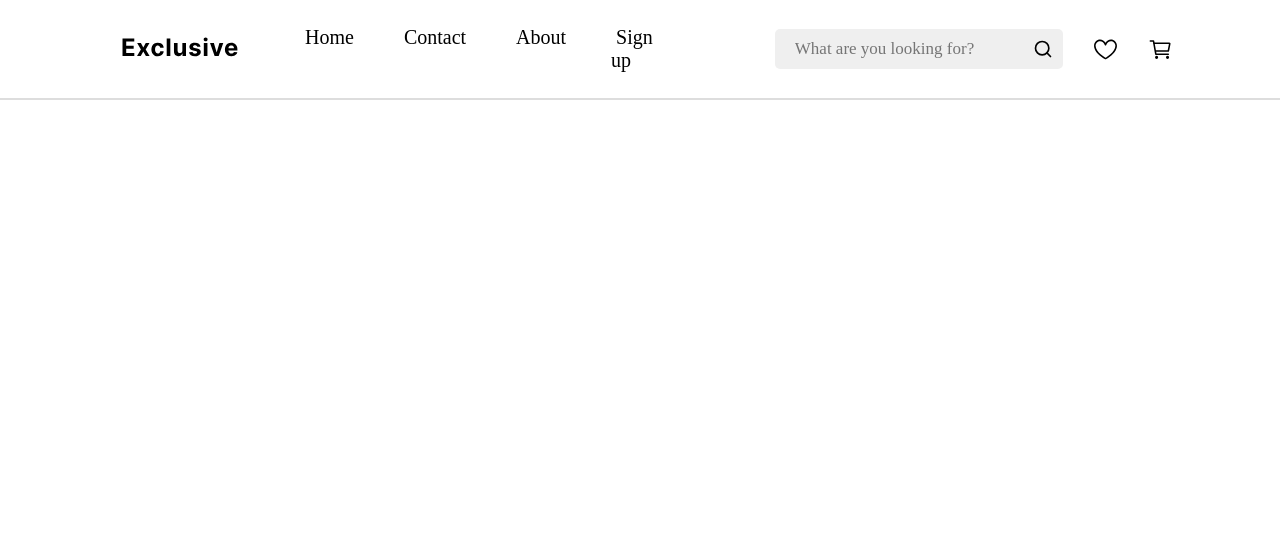
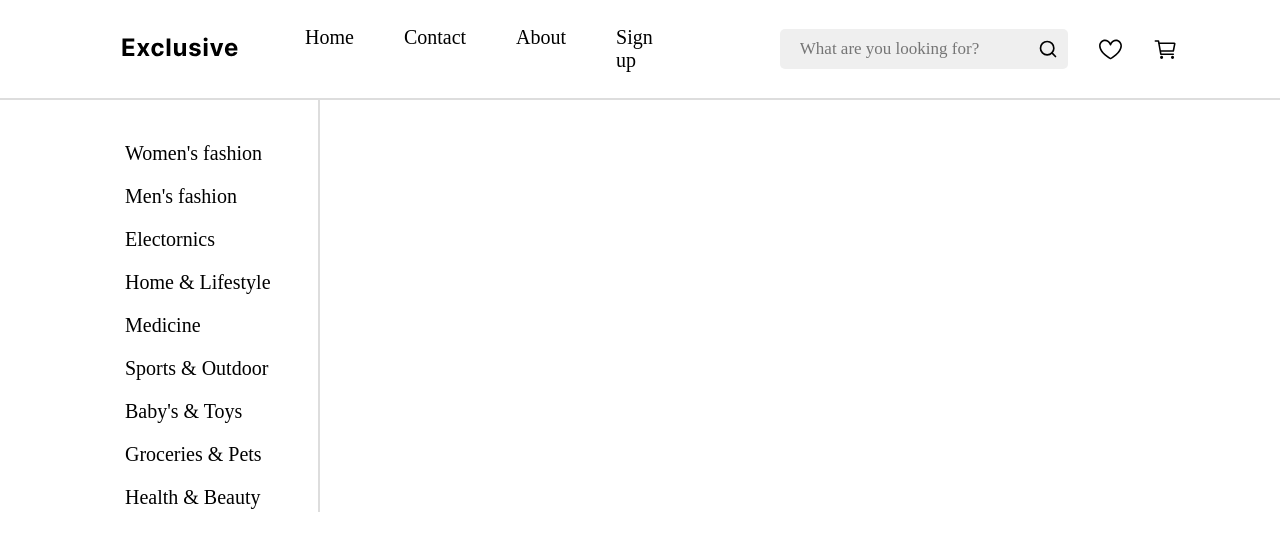
Before and after one commit to puzika/e-commerce-next, a Next.js app: page / in a window 1280 px wide. Shown: the top 550 px of the page. Built offline with nearby package versions, Linux system fonts and the light colour scheme.

Commit message:
implemented sidebar

```diff
--- a/src/_variables.scss
+++ b/src/_variables.scss
@@ -1,3 +1,4 @@
 @use '@/colors';
 
 $separting-border: 2px solid colors.$clr-separating-border;
+$primary-horizontal-padding: 12rem;
--- /dev/null
+++ b/src/app/layout.module.scss
@@ -0,0 +1,5 @@
+@use '@/variables';
+
+.wrapper {
+  padding: 0 variables.$primary-horizontal-padding;
+}
--- a/src/app/layout.tsx
+++ b/src/app/layout.tsx
@@ -1,6 +1,7 @@
 import type { ReactNode } from "react";
 import Navbar from "@/components/navbar/navbar.component";
 import '@/global.scss';
+import styles from './layout.module.scss';
 
 type RootLayoutProps = {
   children: ReactNode,
@@ -11,7 +12,9 @@ export default function RootLayout({ children }: RootLayoutProps) {
     <html lang="en">
       <body>
         <Navbar />
-        {children}
+        <div className={styles.wrapper}>
+          {children}
+        </div>
       </body>
     </html>
   )
--- a/src/app/page.tsx
+++ b/src/app/page.tsx
@@ -1,5 +1,9 @@
+import Sidebar from "@/components/sidebar/sidebar.component"
+
 export default function Home() {
   return (
-    <></>
+    <>
+      <Sidebar />
+    </>
   )
 }
--- /dev/null
+++ b/src/components/custom-link/custom-link.component.tsx
@@ -0,0 +1,13 @@
+import Link from 'next/link';
+import styles from './custom-link.module.scss';
+
+type CustomLinkProps = {
+  title?: string,
+  href: string,
+}
+
+export default function CustomLink({ title, href }: CustomLinkProps) {
+  return (
+    <Link className={styles.link} href={href}>{title}</Link>
+  )
+}
--- /dev/null
+++ b/src/components/custom-link/custom-link.module.scss
@@ -0,0 +1,18 @@
+@use '@/colors';
+
+.link {
+  &:link,
+  &:visited {
+    color: inherit;
+    text-decoration: none;
+  }
+
+  display: inline-block;
+  padding: .2rem .5rem;
+  border-bottom: .1rem solid transparent;
+  transition: all .3s;
+
+  &:hover {
+    border-color: colors.$clr-secondary-lt;
+  }
+}
--- a/src/components/navbar/navbar.component.tsx
+++ b/src/components/navbar/navbar.component.tsx
@@ -1,6 +1,7 @@
 import Image from 'next/image';
 import Logo from 'public/logo.svg';
 import Link from 'next/link';
+import CustomLink from '../custom-link/custom-link.component';
 import Search from '../search/search.component';
 import Favorite from '../favorite/favorite.component';
 import Cart from '../cart/cart,component';
@@ -18,10 +19,10 @@ export default function Navbar() {
         />
       </Link>
       <ul className={styles.list}>
-        <li className={styles.item}><a className={styles.link} href="#">Home</a></li>
-        <li className={styles.item}><a className={styles.link} href="#">Contact</a></li>
-        <li className={styles.item}><a className={styles.link} href="#">About</a></li>
-        <li className={styles.item}><a className={styles.link} href="#">Sign up</a></li>
+        <li className={styles.item}><CustomLink title={'Home'} href="#" /></li>
+        <li className={styles.item}><CustomLink title={'Contact'} href="#" /></li>
+        <li className={styles.item}><CustomLink title={'About'} href="#" /></li>
+        <li className={styles.item}><CustomLink title={'Sign up'} href="#" /></li>
       </ul>
       <div className={styles.right}>
         <Search name="search-products" placeholder='What are you looking for?' />
--- a/src/components/navbar/navbar.module.scss
+++ b/src/components/navbar/navbar.module.scss
@@ -8,7 +8,7 @@
   gap: 6rem;
   height: 10rem;
   border-bottom: variables.$separting-border;
-  padding: 2rem 12rem;
+  padding: 2rem variables.$primary-horizontal-padding;
 }
 
 .logo {
@@ -21,22 +21,6 @@
   gap: 4rem;
 }
 
-.link {
-  &:link,
-  &:visited {
-    color: inherit;
-    text-decoration: none;
-  }
-
-  padding: .2rem .5rem;
-  border-bottom: .1rem solid transparent;
-  transition: all .3s;
-
-  &:hover {
-    border-color: colors.$clr-secondary-lt;
-  }
-}
-
 .right {
   display: flex;
   align-items: center;
--- /dev/null
+++ b/src/components/sidebar/sidebar.component.tsx
@@ -0,0 +1,20 @@
+import CustomLink from '../custom-link/custom-link.component'
+import styles from './sidebar.module.scss'
+
+export default function Sidebar() {
+  return  (
+    <nav>
+      <ul className={styles.sidebar}>
+        <li className={styles.item}><CustomLink title={"Women's fashion"} href={'#'}/></li>
+        <li className={styles.item}><CustomLink title={"Men's fashion"} href={'#'} /></li>
+        <li className={styles.item}><CustomLink title={"Electornics"} href={'#'} /></li>
+        <li className={styles.item}><CustomLink title={"Home & Lifestyle"} href={'#'} /></li>
+        <li className={styles.item}><CustomLink title={"Medicine"} href={'#'} /></li>
+        <li className={styles.item}><CustomLink title={"Sports & Outdoor"} href={'#'} /></li>
+        <li className={styles.item}><CustomLink title={"Baby's & Toys"} href={'#'} /></li>
+        <li className={styles.item}><CustomLink title={"Groceries & Pets"} href={'#'} /></li>
+        <li className={styles.item}><CustomLink title={"Health & Beauty"} href={'#'} /></li>
+      </ul>
+    </nav>
+  )
+}
--- /dev/null
+++ b/src/components/sidebar/sidebar.module.scss
@@ -0,0 +1,22 @@
+@use '@/variables';
+
+.sidebar {
+  list-style: none;
+  display: flex;
+  flex-direction: column;
+  gap: 1.5rem;
+  padding-top: 4rem;
+  width: 20rem;
+  border-right: variables.$separting-border;
+}
+
+.link {
+  &:link,
+  &:visited {
+    color: inherit;
+    text-decoration: none;
+  }
+
+  display: block;
+  padding: .5rem 0;
+}
```
